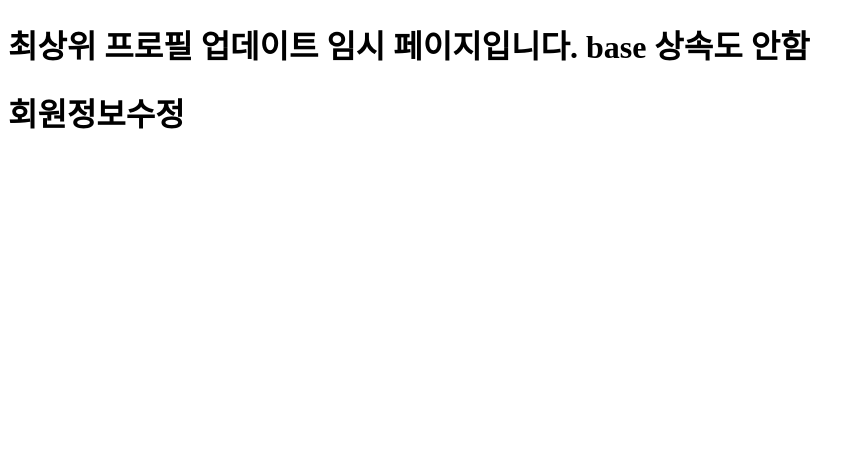
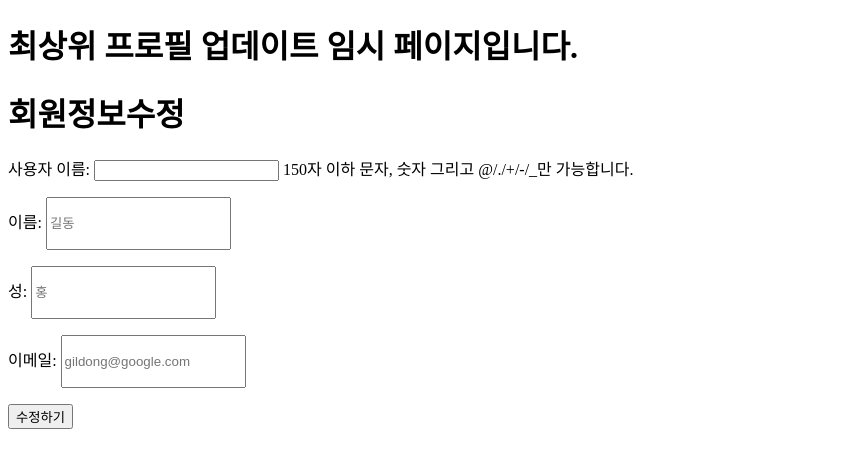
Before and after one commit to kwonjh0825/KDT_FinalProject, a Django app: template app_accounts/templates/accounts/update.html in a window 1280 px wide. Shown: the top 468 px of the page, without its empty margins (0-865 px from the left). Run offline with Django 3.2, Linux system fonts and the light colour scheme; the template is opened without the code that fills it: values that come from a table or form of the project are taken from there, others are empty.

Commit message:
[FIX] 프로필 조회/업데이트 기능확인

```diff
--- a/app_accounts/forms.py
+++ b/app_accounts/forms.py
@@ -4,12 +4,51 @@ from django.contrib.auth.forms import AuthenticationForm, UserCreationForm, User
 from .models import Accountsbyplanet
 
 class CustomUserChangeForm(UserChangeForm):
+    password = None
+
+    last_name = forms.CharField(
+        label = "성",
+        widget = forms.TextInput(
+            attrs={
+                "class": "form-control",
+                "placeholder": "홍",
+                "style": "height: 47px;",
+            }),
+    )
+
+    first_name = forms.CharField(
+        label = "이름",
+        widget = forms.TextInput(
+            attrs = {
+                "class": "form-control",
+                "placeholder": "길동",
+                "style": "height: 47px;",
+            }),
+    )
+
+    email = forms.CharField(
+        label = "이메일",
+        widget = forms.TextInput(
+            attrs = {
+                "class": "form-control",
+                "placeholder": "gildong@google.com",
+                "style": "height: 47px;",
+            }),
+    )
     class Meta(UserChangeForm.Meta):
         model = get_user_model()
-        fields = ('username', 'first_name', 'email', )
+        fields = ('username', 'first_name', 'last_name', 'email', )
 
 
 class AccountsbyplanetForm(forms.ModelForm):
+    nickname = forms.CharField(
+        label = "닉네임",
+        widget = forms.TextInput(
+            attrs={
+                "class": "form-control",
+                "style": "height: 47px;",
+            }),
+    )
     class Meta:
         model = Accountsbyplanet
         fields = ('nickname', 'profile_image', 'backgounrd_image')
--- a/app_accounts/templates/accounts/profile.html
+++ b/app_accounts/templates/accounts/profile.html
@@ -13,6 +13,12 @@
         {% for user_by_planet in user_by_planets %}
             user_by_planet.planet.name
         {% endfor %}
+        <p>아이디: {{ user.username }}</p>
+        <p>이름: {{ user.last_name }}{{ user.first_name }}</p>
+
+        {% if request.user == user %}
+            <a href="{% url 'accounts:profile_update' %}">프로필 수정</a>
+        {% endif %}
     </div>
 </body>
 </html>
--- a/app_accounts/templates/accounts/update.html
+++ b/app_accounts/templates/accounts/update.html
@@ -8,8 +8,13 @@
 </head>
 <body>
     <div class="container">
-        <h1>최상위 프로필 업데이트 임시 페이지입니다. base 상속도 안함</h1>
+        <h1>최상위 프로필 업데이트 임시 페이지입니다.</h1>
         <h1>회원정보수정</h1>
+        <form action="{% url 'accounts:profile_update' %}" method="post">
+            {% csrf_token %}
+            {{form.as_p}}
+            <button type="submit">수정하기</button>
+        </form>
     </div>
 
 
--- a/app_accounts/urls.py
+++ b/app_accounts/urls.py
@@ -7,8 +7,8 @@ urlpatterns = [
     path("login/", views.login, name="login"),
     path("signup/", views.signup, name="signup"),
     # 최상위 프로필
+    path('profile/update/', views.profile_update, name='profile_update'),
     path('profile/<str:username>/', views.profile, name='profile'),
-    path('profile/update/', views.profile_update, name='profile_update'),
     # 행성별 프로필
     path('planets/<str:planet_name>/profile/<int:user_pk>/', views.planet_profile, name='planet_profile'),
     path('planets/<str:planet_name>/profile/<int:user_pk>/update/', views.planet_profile_update, name='planet_profile_update'),
--- a/app_accounts/views.py
+++ b/app_accounts/views.py
@@ -62,7 +62,7 @@ def profile_update(request):
         form = CustomUserChangeForm(request.POST, instance=request.user)
         if form.is_valid():
             form.save()
-            return redirect('accounts:profile_update')
+            return redirect('accounts:profile', username=request.user)
     else:
         form = CustomUserChangeForm(instance=request.user)
 
--- a/app_planets/templates/planets/main.html
+++ b/app_planets/templates/planets/main.html
@@ -11,6 +11,10 @@ main
 
 {% block content %}
 <div>
+  {% if request.user.is_authenticated %}
+  <p>{{user}}님 안녕하세요</p>
+  {% endif %}
 
+  <a href="{% url 'accounts:profile' user.username %}">프로필</a>
 </div>
 {% endblock content %}
```
